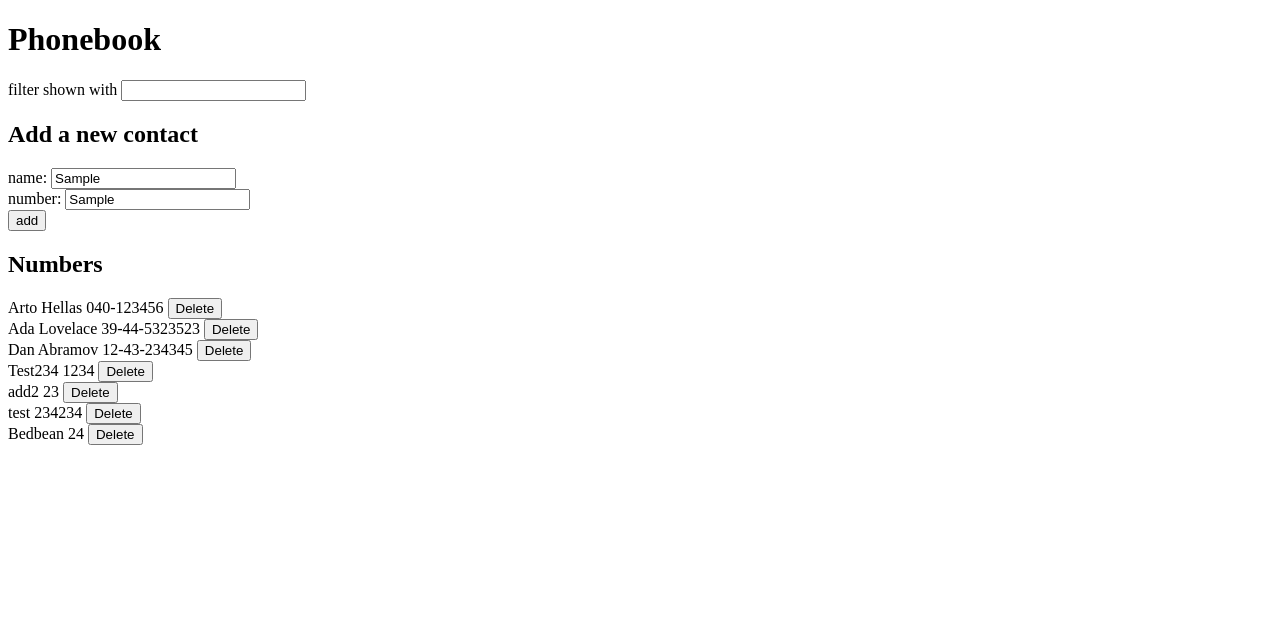
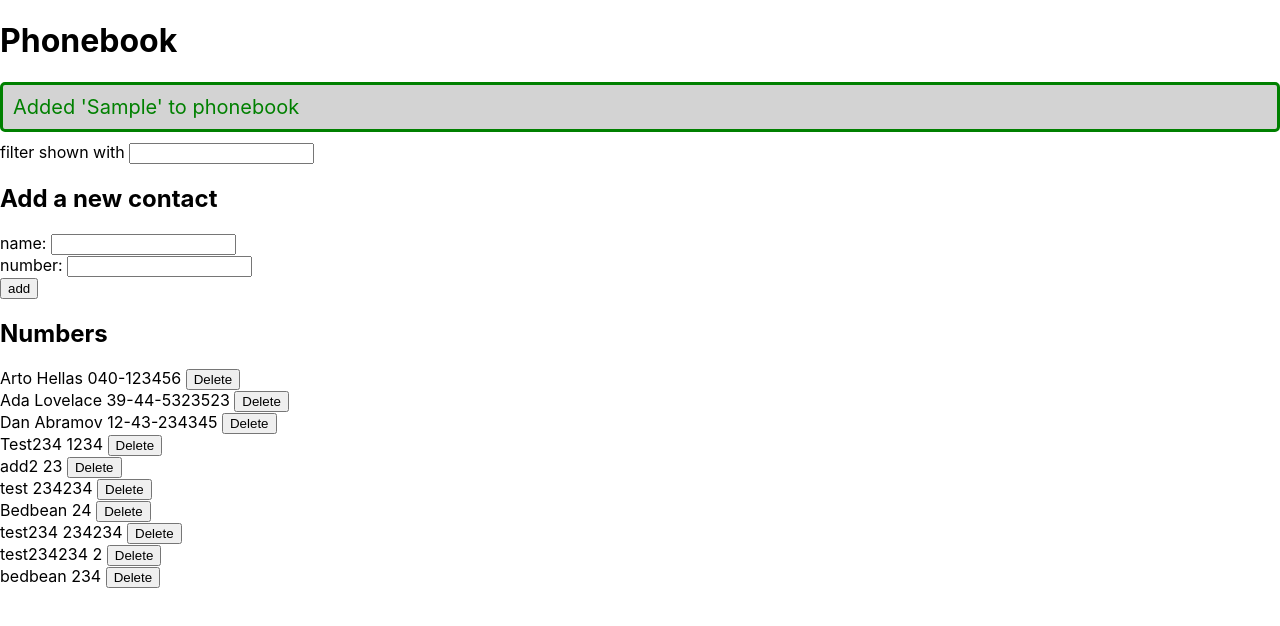
Before and after one commit to tomcheah/fullstackopen, a React (Create React App) app in the folder part2/phonebook/: page / in a window 1280 px wide. Both pictures are taken after typing "Sample", "Sample" into the empty fields and a click on the button "add". Shown: the top 626 px of the page. Built offline with nearby package versions, Linux system fonts and the light colour scheme; no server answers; data requests are answered from the project's data file.

Commit message:
Finish exercise 2.19

```diff
--- a/part2/phonebook/db.json
+++ b/part2/phonebook/db.json
@@ -34,6 +34,21 @@
       "name": "Bedbean",
       "id": "da5e56fc-f2f6-4602-982b-75a84c68140b",
       "number": "24"
+    },
+    {
+      "name": "test234",
+      "id": "009f495c-8f47-4d61-a0a4-e7764ea19c6e",
+      "number": "234234"
+    },
+    {
+      "name": "test234234",
+      "id": "1cc90819-55d3-4f24-8f7b-f5ef4db9b0e0",
+      "number": "2"
+    },
+    {
+      "name": "bedbean",
+      "id": "b030a0fb-0d32-4116-932f-37f89f52e4da",
+      "number": "234"
     }
   ]
 }
--- a/part2/phonebook/src/App.js
+++ b/part2/phonebook/src/App.js
@@ -1,6 +1,6 @@
 import { useState, useEffect } from 'react'
 import { v4 as uuid } from 'uuid';
-import {Form, Filter, Person} from './Components'
+import {Form, Filter, Person, Notification} from './Components'
 import service from './server.js'
 
 const App = () => {
@@ -8,6 +8,8 @@ const App = () => {
   const [newName, setNewName] = useState('')
   const [newNumber, setNewNumber] = useState('')
   const [prefix, setNewPrefix] = useState('')
+  const [notificationMessage, setNotificationMessage] = useState(null)
+  const [notificationClass, setNotificationClass] = useState('notification')
 
   const hook = () => {
     service
@@ -33,21 +35,29 @@ const App = () => {
       service.updateNumber(id, nameObject)
       .then(returnedObject => {
         setPersons(persons.map(person => person.id === id ? returnedObject : person))
-        setNewName('')
-        setNewNumber('')
-        setNewPrefix('')
       })
-      return
-    }
-
-    service
+    } else {
+      service
       .create(nameObject)
       .then(returnedObject => {
         setPersons(persons.concat(returnedObject))
-        setNewName('')
-        setNewNumber('')
-        setNewPrefix('')
       })
+    }
+
+    // Display notification for a few seconds
+    // Added {name} to phonebook
+    setNotificationMessage(
+      `Added '${newName}' to phonebook`
+    )
+    setNotificationClass('notification')
+    setTimeout(() => {
+      setNotificationMessage(null)
+      setNotificationClass('')
+    }, 4000)
+    // Reset event handlers to empty strings
+    setNewName('')
+    setNewNumber('')
+    setNewPrefix('')
   }
 
   const handleNameChange = (event) => {
@@ -78,6 +88,7 @@ const App = () => {
   return (
     <div>
       <h1>Phonebook</h1>
+      <Notification message={notificationMessage} className={notificationClass}/>
       <Filter prefix={prefix} handlePrefixChange={handlePrefixChange} />
       <h2>Add a new contact </h2>
       <Form newName={newName} newNumber={newNumber} handleNameChange={handleNameChange} handleNumberChange={handleNumberChange} addName={addName} />
--- a/part2/phonebook/src/Components.js
+++ b/part2/phonebook/src/Components.js
@@ -5,6 +5,18 @@ const Person = ( {name, number, id, handleDelete} ) =>{
         </div>
     )
 }
+
+const Notification = ({ message, className }) => {
+    if (message === null) {
+      return null
+    }
+
+    return (
+      <div className={className}>
+        {message}
+      </div>
+    )
+  }
 
 const Filter = ({prefix, handlePrefixChange}) => {
     return (
@@ -36,4 +48,5 @@ export {
     Person,
     Form,
     Filter,
+    Notification,
 }
--- a/part2/phonebook/src/index.css
+++ b/part2/phonebook/src/index.css
@@ -11,3 +11,13 @@ code {
   font-family: source-code-pro, Menlo, Monaco, Consolas, 'Courier New',
     monospace;
 }
+
+.notification {
+  color: green;
+  background: lightgrey;
+  font-size: 20px;
+  border-style: solid;
+  border-radius: 5px;
+  padding: 10px;
+  margin-bottom: 10px;
+}
--- a/part2/phonebook/src/index.js
+++ b/part2/phonebook/src/index.js
@@ -1,7 +1,5 @@
-import ReactDOM from 'react-dom'
+import ReactDOM from 'react-dom/client'
 import App from './App'
+import './index.css'
 
-ReactDOM.render(
-  <App />,
-  document.getElementById('root')
-)
+ReactDOM.createRoot(document.getElementById('root')).render(<App />)
```
